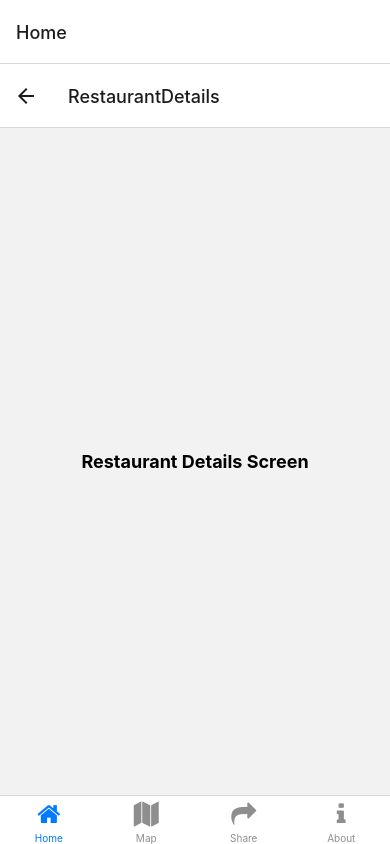
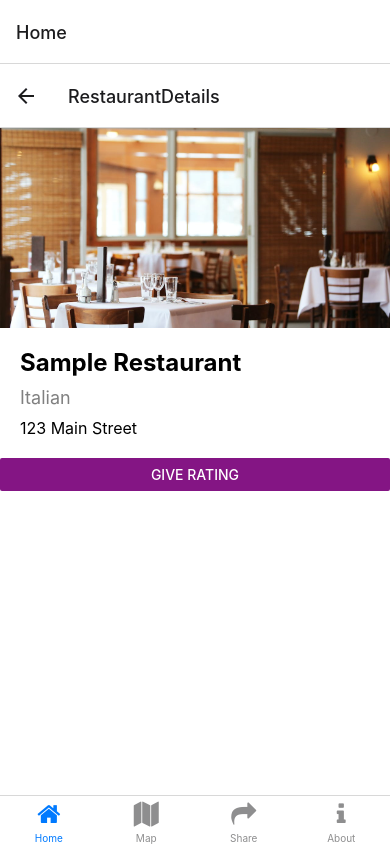
Before and after one commit to e41c/mealMate, a React Native app: screen /RestaurantDetails in a window 390 px wide. Built offline with nearby package versions, Linux system fonts and the light colour scheme.

Commit message:
restaurant details

```diff
--- a/src/screens/RestaurantDetailsScreen.jsx
+++ b/src/screens/RestaurantDetailsScreen.jsx
@@ -1,12 +1,26 @@
-// RestaurantDetailsScreen.js
 import React from 'react';
-import { View, Text, StyleSheet } from 'react-native';
+import { View, Text, StyleSheet, Image,Button } from 'react-native';
 
 const RestaurantDetailsScreen = () => {
+  const restaurant = {
+    name: 'Sample Restaurant',
+    cuisine: 'Italian',
+    address: '123 Main Street',
+    image: require('./../../assets/food.jpg'), // Replace with your image path
+  };
+
   return (
     <View style={styles.container}>
-      <Text style={styles.screenText}>Restaurant Details Screen</Text>
-      {/* Add more details as needed */}
+      <Image source={restaurant.image} style={styles.image} resizeMode="cover" />
+      <View style={styles.detailsContainer}>
+        <Text style={styles.name}>{restaurant.name}</Text>
+        <Text style={styles.cuisine}>{restaurant.cuisine}</Text>
+        <Text style={styles.address}>{restaurant.address}</Text>
+      </View>
+        <Button
+          title="Give Rating"
+          color="#841584"
+        />
     </View>
   );
 };
@@ -14,13 +28,28 @@ const RestaurantDetailsScreen = () => {
 const styles = StyleSheet.create({
   container: {
     flex: 1,
-    alignItems: 'center',
-    justifyContent: 'center',
+    backgroundColor: '#fff',
   },
-  screenText: {
+  image: {
+    width: '100%',
+    height: 200,
+  },
+  detailsContainer: {
+    padding: 20,
+  },
+  name: {
+    fontSize: 24,
+    fontWeight: 'bold',
+    marginBottom: 10,
+  },
+  cuisine: {
     fontSize: 18,
-    fontWeight: 'bold',
-    marginVertical: 10,
+    color: 'gray',
+    marginBottom: 10,
+  },
+  address: {
+    fontSize: 16,
+    color: 'black',
   },
 });
 
```
Also changed, not shown: assets/food.jpg (added).
